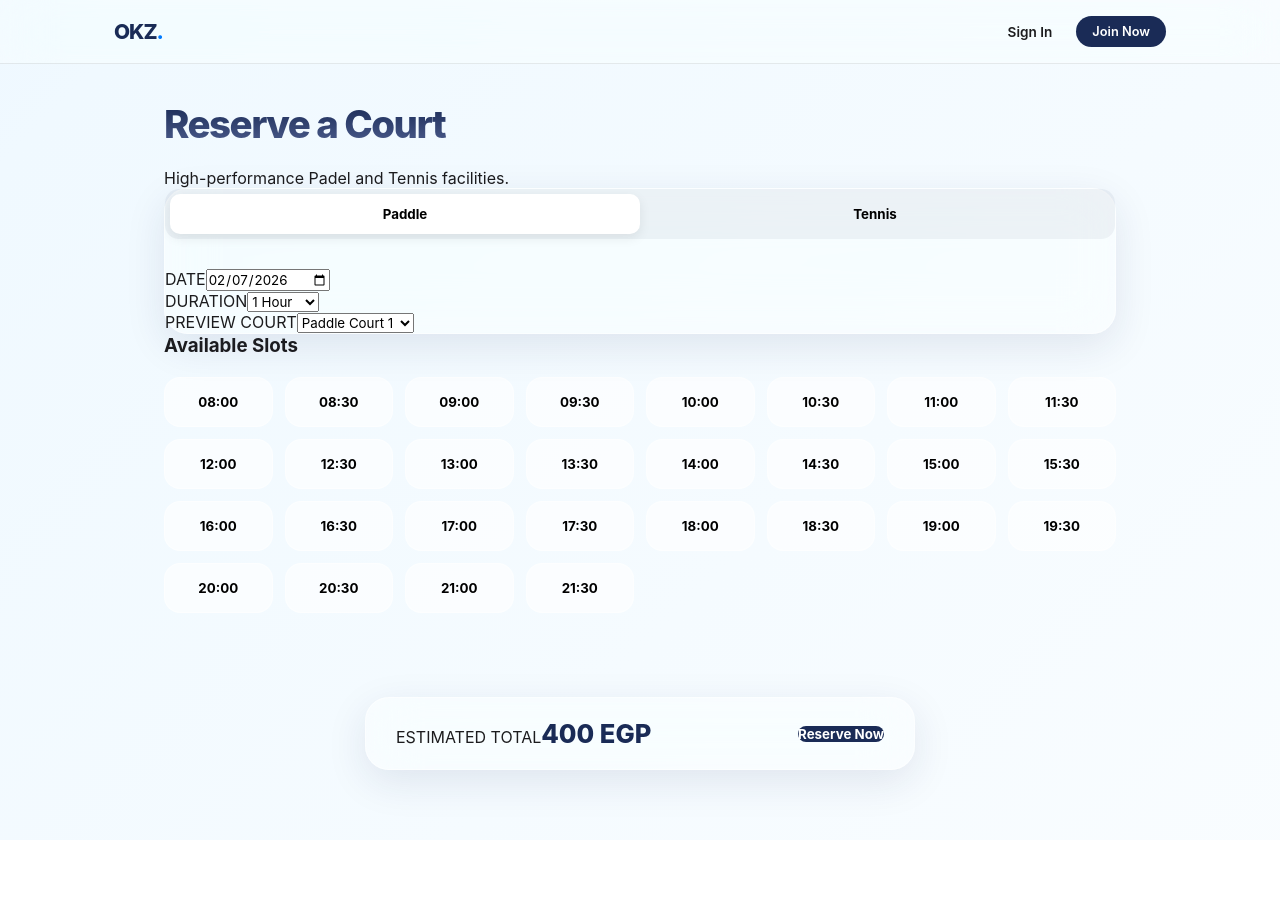
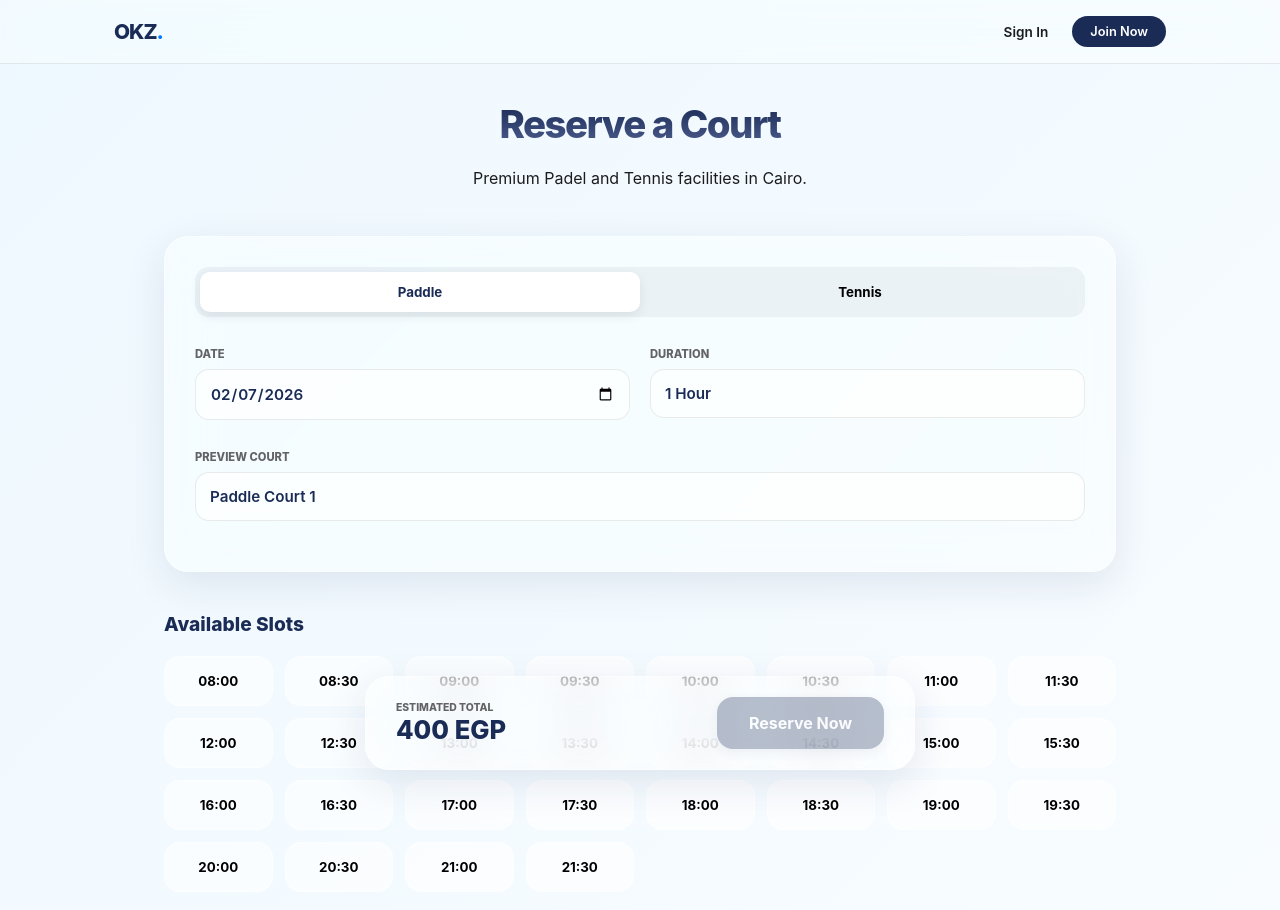
Before and after one commit to LesediMM/okz-frontend, a React (Vite) app: page /booking in a window 1280 px wide. Shown: the top 910 px of the page. Before the commit the page ends 840 px from the top, so only its background shows below. Built offline with nearby package versions, Linux system fonts and the light colour scheme.

Commit message:
Final polish: Aligned MyBookings to ticket stub aesthetic and unified styles

```diff
--- a/src/pages/Booking.jsx
+++ b/src/pages/Booking.jsx
@@ -37,7 +37,7 @@ const Booking = ({ user }) => {
 
     const handleBooking = async () => {
         if (!user) { navigate('/login'); return; }
-        if (!bookingData.timeSlot) { alert("Please select a time."); return; }
+        if (!bookingData.timeSlot) { return; } // CSS handles the disabled state visually
 
         setIsProcessing(true);
         try {
@@ -62,14 +62,14 @@ const Booking = ({ user }) => {
 
     return (
         <div className="booking-page-container apple-fade-in">
-            <header className="page-header">
+            <header className="page-header" style={{ textAlign: 'center', marginBottom: '3rem' }}>
                 <h1 className="hero-title">Reserve a Court</h1>
-                <p className="text-muted">High-performance Padel and Tennis facilities.</p>
+                <p className="text-muted">Premium Padel and Tennis facilities in Cairo.</p>
             </header>
 
             <div className="booking-layout-grid">
                 {/* --- Step 1: Configuration --- */}
-                <section className="glass-panel config-panel">
+                <section className="glass-panel config-panel" style={{ padding: '30px', marginBottom: '40px' }}>
                     <div className="segmented-control">
                         <button
                             className={bookingData.courtType === 'paddle' ? 'active' : ''}
@@ -81,9 +81,9 @@ const Booking = ({ user }) => {
                         >Tennis</button>
                     </div>
 
-                    <div className="form-row">
+                    <div className="form-row" style={{ display: 'grid', gridTemplateColumns: '1fr 1fr', gap: '20px' }}>
                         <div className="field-group">
-                            <label>DATE</label>
+                            <label style={{ fontSize: '0.7rem', fontWeight: '800', color: 'var(--text-muted)', marginBottom: '8px', display: 'block' }}>DATE</label>
                             <input
                                 type="date"
                                 name="date"
@@ -93,7 +93,7 @@ const Booking = ({ user }) => {
                             />
                         </div>
                         <div className="field-group">
-                            <label>DURATION</label>
+                            <label style={{ fontSize: '0.7rem', fontWeight: '800', color: 'var(--text-muted)', marginBottom: '8px', display: 'block' }}>DURATION</label>
                             <select name="duration" value={bookingData.duration} onChange={handleInputChange}>
                                 <option value="1">1 Hour</option>
                                 <option value="2">2 Hours</option>
@@ -101,8 +101,8 @@ const Booking = ({ user }) => {
                         </div>
                     </div>
 
-                    <div className="field-group">
-                        <label>PREVIEW COURT</label>
+                    <div className="field-group" style={{ marginTop: '10px' }}>
+                        <label style={{ fontSize: '0.7rem', fontWeight: '800', color: 'var(--text-muted)', marginBottom: '8px', display: 'block' }}>PREVIEW COURT</label>
                         <select name="courtNumber" value={bookingData.courtNumber} onChange={handleInputChange}>
                             {courts.map(c => <option key={c.v} value={c.v}>{c.t}</option>)}
                         </select>
@@ -111,7 +111,7 @@ const Booking = ({ user }) => {
 
                 {/* --- Step 2: Time Grid --- */}
                 <section className="time-picker-section">
-                    <h3 className="section-heading">Available Slots</h3>
+                    <h3 className="section-heading" style={{ fontSize: '1.2rem', fontWeight: '800', marginBottom: '20px', color: 'var(--brand-navy)' }}>Available Slots</h3>
                     <div className="time-pill-grid">
                         {timeSlots.map(time => (
                             <button
@@ -129,11 +129,11 @@ const Booking = ({ user }) => {
                 <div className="glass-panel floating-checkout-bar">
                     <div className="checkout-flex">
                         <div className="price-display">
-                            <span className="price-label">ESTIMATED TOTAL</span>
+                            <span className="price-label" style={{ fontSize: '0.65rem', fontWeight: '800', color: 'var(--text-muted)', display: 'block' }}>ESTIMATED TOTAL</span>
                             <span className="price-value">{bookingData.duration * 400} EGP</span>
                         </div>
                         <button
-                            className={`btn-primary confirm-booking-btn ${!bookingData.timeSlot ? 'disabled' : ''}`}
+                            className={`confirm-booking-btn ${(!bookingData.timeSlot || isProcessing) ? 'disabled' : ''}`}
                             onClick={handleBooking}
                             disabled={isProcessing || !bookingData.timeSlot}
                         >
--- a/src/styles/Booking.css
+++ b/src/styles/Booking.css
@@ -1,5 +1,6 @@
 .booking-page-container { max-width: 1000px; margin: 40px auto; padding: 0 24px 140px; }
 
+/* --- Segmented Court Type Selector --- */
 .segmented-control {
   display: flex;
   background: rgba(26, 43, 86, 0.05);
@@ -9,11 +10,44 @@
 }
 
 .segmented-control button {
-  flex: 1; padding: 12px; border: none; background: transparent; font-weight: 700; border-radius: 10px; cursor: pointer;
+  flex: 1; padding: 12px; border: none; background: transparent;
+  font-weight: 700; border-radius: 10px; cursor: pointer;
+  transition: all 0.2s ease;
 }
 
-.segmented-control button.active { background: white; box-shadow: 0 4px 12px rgba(0,0,0,0.08); }
+.segmented-control button.active {
+  background: white;
+  color: var(--brand-navy);
+  box-shadow: 0 4px 12px rgba(0,0,0,0.08);
+}
 
+/* --- Styled Form Inputs (Date, Duration, Court) --- */
+.field-group { margin-bottom: 20px; }
+
+.field-group select,
+.field-group input[type="date"] {
+  width: 100%;
+  padding: 14px;
+  border-radius: 14px;
+  border: 1px solid rgba(0, 0, 0, 0.08);
+  background: rgba(255, 255, 255, 0.7);
+  font-size: 0.95rem;
+  font-weight: 600;
+  color: var(--brand-navy);
+  cursor: pointer;
+  appearance: none; /* Removes default OS styling */
+  transition: all 0.2s ease;
+}
+
+.field-group select:focus,
+.field-group input[type="date"]:focus {
+  outline: none;
+  background: white;
+  border-color: var(--system-blue);
+  box-shadow: 0 0 0 4px rgba(0, 122, 255, 0.1);
+}
+
+/* --- Time Slot Selection --- */
 .time-pill-grid {
   display: grid;
   grid-template-columns: repeat(auto-fill, minmax(100px, 1fr));
@@ -28,10 +62,19 @@
   border-radius: 16px;
   font-weight: 700;
   cursor: pointer;
+  transition: all 0.2s cubic-bezier(0.4, 0, 0.2, 1);
 }
 
-.time-pill.selected { background: var(--brand-navy); color: white; transform: translateY(-4px); }
+.time-pill:hover { background: rgba(255, 255, 255, 0.9); }
 
+.time-pill.selected {
+  background: var(--brand-navy);
+  color: white;
+  transform: translateY(-4px);
+  box-shadow: 0 8px 20px rgba(26, 43, 86, 0.2);
+}
+
+/* --- Floating Checkout Bar & Action Button --- */
 .floating-checkout-bar {
   position: fixed;
   bottom: 30px;
@@ -40,7 +83,33 @@
   width: 90%;
   max-width: 550px;
   padding: 20px 30px !important;
+  z-index: 1000;
 }
 
 .checkout-flex { display: flex; justify-content: space-between; align-items: center; }
+
 .price-value { font-size: 1.6rem; font-weight: 800; color: var(--brand-navy); }
+
+.confirm-booking-btn {
+  background: var(--brand-navy);
+  color: white;
+  border: none;
+  padding: 16px 32px;
+  border-radius: 16px;
+  font-weight: 700;
+  font-size: 1rem;
+  cursor: pointer;
+  transition: all 0.3s ease;
+  box-shadow: 0 4px 12px rgba(26, 43, 86, 0.2);
+}
+
+.confirm-booking-btn:hover {
+  background: #253b75;
+  transform: translateY(-2px);
+  box-shadow: 0 8px 24px rgba(26, 43, 86, 0.3);
+}
+
+.confirm-booking-btn.disabled {
+  opacity: 0.3;
+  pointer-events: none;
+}
--- a/src/styles/global.css
+++ b/src/styles/global.css
@@ -4,6 +4,7 @@
     --brand-sky: #A2C2E8;
     --system-blue: #007AFF;
     --system-red: #FF3B30;
+    --system-green: #34C759;
     --text-main: #1C1C1E;
     --text-muted: #636366;
 
@@ -37,17 +38,7 @@
     100% { background-position: 0% 50%; }
   }
 
-  /* Core Glassmorphism Component */
-  .glass-panel {
-    background: var(--glass-bg);
-    backdrop-filter: blur(var(--blur)) saturate(180%);
-    -webkit-backdrop-filter: blur(var(--blur)) saturate(180%);
-    border: 1px solid var(--glass-border);
-    border-radius: 24px;
-    box-shadow: var(--glass-shadow);
-  }
-
-  /* --- Navigation Shell Styles --- */
+  /* --- Navigation Shell --- */
   .navbar {
     background: rgba(255, 255, 255, 0.4) !important;
     backdrop-filter: blur(25px) saturate(180%);
@@ -81,11 +72,7 @@
 
   .brand-dot { color: var(--system-blue); }
 
-  .nav-links {
-    display: flex;
-    gap: 24px;
-    align-items: center;
-  }
+  .nav-links { display: flex; gap: 24px; align-items: center; }
 
   .nav-item {
     text-decoration: none;
@@ -95,28 +82,14 @@
     transition: opacity 0.2s;
   }
 
-  .nav-item:hover { opacity: 0.6; }
-
   .nav-cta-pill {
     background: var(--brand-navy);
     color: white !important;
-    padding: 8px 16px;
+    padding: 8px 18px;
     border-radius: 50px;
     font-size: 0.8rem !important;
     text-decoration: none;
   }
-
-  .logout-link {
-    background: transparent;
-    border: none;
-    color: var(--system-red);
-    font-size: 0.85rem;
-    font-weight: 600;
-    cursor: pointer;
-    transition: opacity 0.2s;
-  }
-
-  .logout-link:hover { opacity: 0.7; }
 
   .nav-profile-circle {
     width: 32px;
@@ -132,27 +105,67 @@
     box-shadow: 0 4px 10px rgba(26, 43, 86, 0.15);
   }
 
-  .content-viewport {
-    min-height: calc(100vh - 64px);
+  /* --- Universal Component Classes --- */
+  .glass-panel {
+    background: var(--glass-bg);
+    backdrop-filter: blur(var(--blur)) saturate(180%);
+    -webkit-backdrop-filter: blur(var(--blur)) saturate(180%);
+    border: 1px solid var(--glass-border);
+    border-radius: 24px;
+    box-shadow: var(--glass-shadow);
   }
 
-  /* --- Universal Components --- */
   .btn-primary {
     background: var(--brand-navy) !important;
     color: white !important;
     border: none;
     border-radius: 14px;
     font-weight: 700;
+    padding: 12px 24px;
     cursor: pointer;
     transition: all 0.2s cubic-bezier(0.4, 0, 0.2, 1);
   }
 
   .btn-primary:active { transform: scale(0.96); opacity: 0.9; }
 
-  .apple-fade-in {
-    animation: fadeIn 0.6s ease-out;
+  /* --- Global Form Elements (Apple Style) --- */
+  input, select {
+    font-size: 1rem;
+    border: 1px solid rgba(0, 0, 0, 0.1);
+    border-radius: 12px;
+    background: rgba(255, 255, 255, 0.5);
+    padding: 12px;
+    transition: all 0.2s;
   }
 
+  input:focus, select:focus {
+    outline: none;
+    border-color: var(--system-blue);
+    background: #fff;
+  }
+
+  label {
+    font-size: 0.7rem;
+    font-weight: 800;
+    color: var(--text-muted);
+    text-transform: uppercase;
+    margin-bottom: 6px;
+    display: block;
+  }
+
+  /* --- Status Colors --- */
+  .status-pill {
+    font-size: 0.65rem;
+    font-weight: 800;
+    padding: 4px 12px;
+    border-radius: 50px;
+    text-transform: uppercase;
+  }
+  .status-confirmed { background: rgba(52, 199, 89, 0.15); color: var(--system-green); }
+  .status-pending { background: rgba(0, 122, 255, 0.1); color: var(--system-blue); }
+  .status-cancelled { background: rgba(255, 59, 48, 0.1); color: var(--system-red); }
+
+  .apple-fade-in { animation: fadeIn 0.6s ease-out; }
   @keyframes fadeIn {
     from { opacity: 0; transform: translateY(10px); }
     to { opacity: 1; transform: translateY(0); }
```
Also changed, not shown: src/pages/MyBookings.jsx (+31 -23 lines), src/pages/UserDashboard.jsx (+34 -20 lines), src/styles/Dashboard.css (+51 -1 lines).
